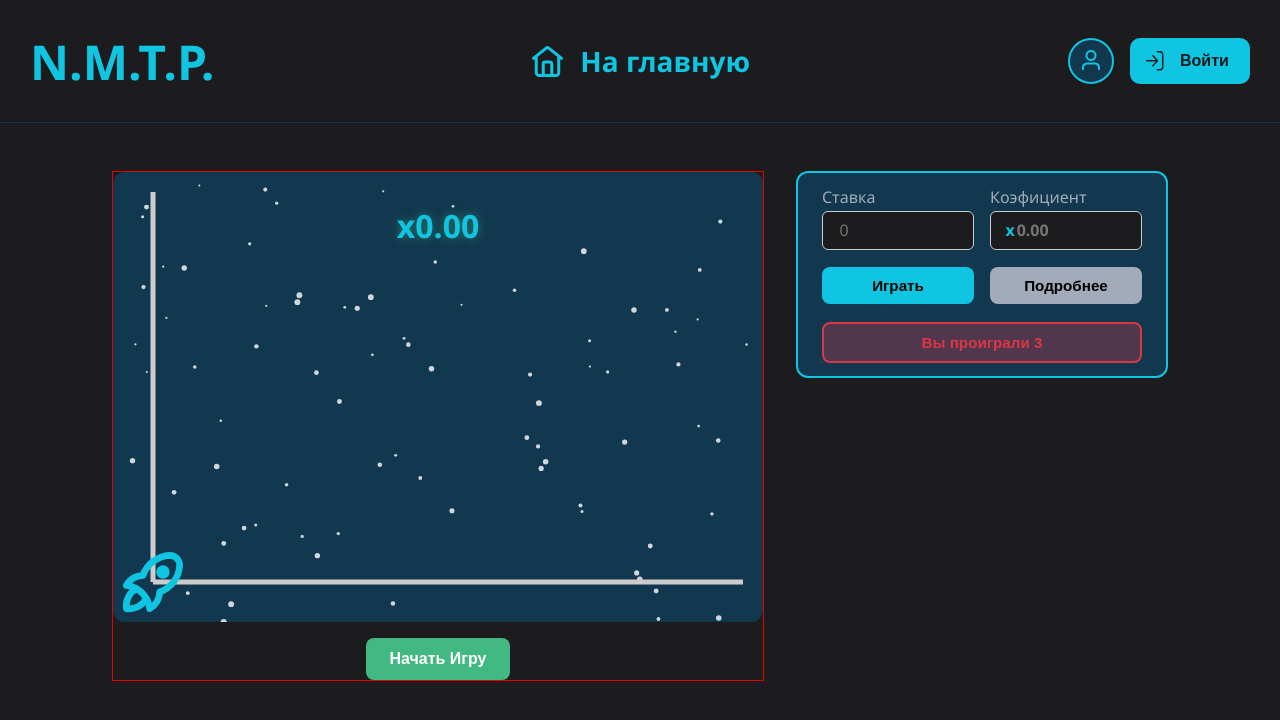
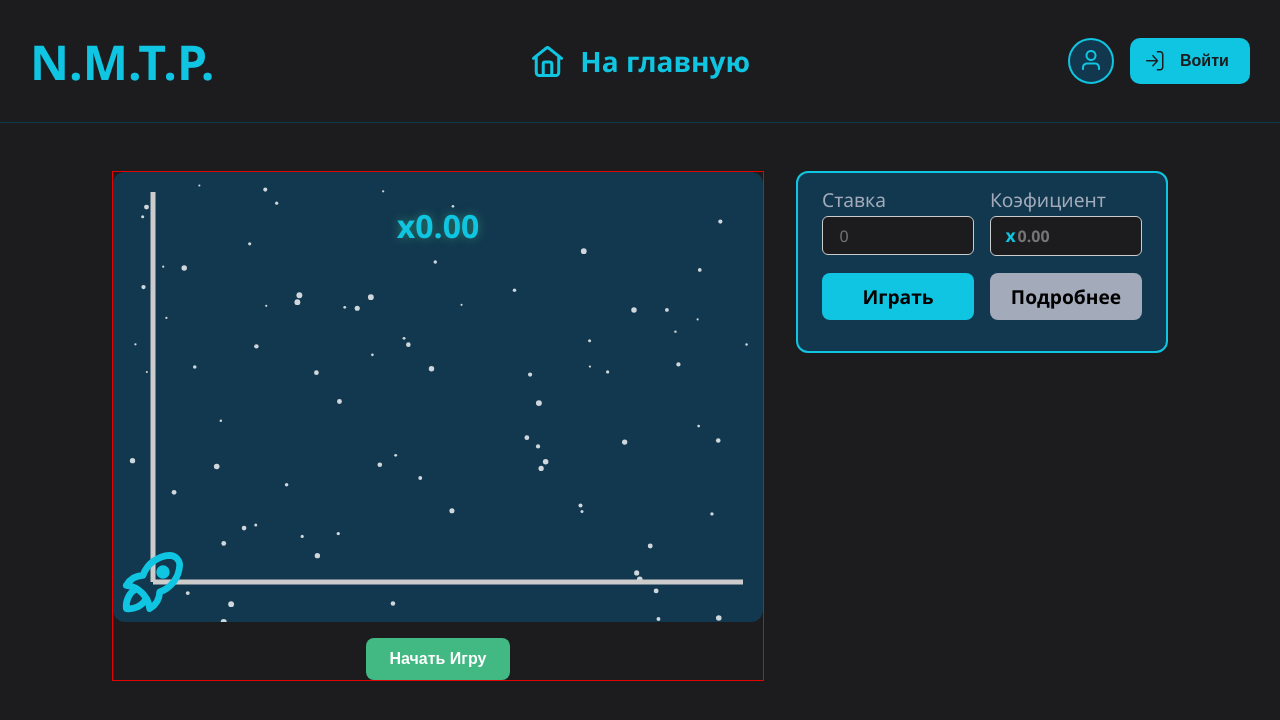
Before and after one commit to pkabkov/casino-nmtp, a Nuxt app in the folder nmtp-front/: page /rocket in a window 1280 px wide. Shown: the top 720 px of the page. Built offline with nearby package versions, Linux system fonts and the light colour scheme.

Commit message:
Добавлен механизм для работы с данными карточки для ставок. Добавлен обработчик запроса ставки для ракеты

```diff
--- a/nmtp-front/components/app/FormField.vue
+++ b/nmtp-front/components/app/FormField.vue
@@ -17,7 +17,6 @@ const emit = defineEmits<{
 const localValue = computed({
   get: () => props.modelValue ?? '',
   set: (val: string) => {emit('update:modelValue', val)
-
     }
 })
 
--- a/nmtp-front/components/app/GameBet.vue
+++ b/nmtp-front/components/app/GameBet.vue
@@ -1,29 +1,50 @@
 <script setup lang="ts">
-const won = ref('lost')
-const amount = ref(3)
 
-const showResultButton = computed(() => won.value === 'won' || won.value === 'lost')
+const props = defineProps<{
+  balance: number,
+  win?: boolean,
+  wonLostAmount?: number,
 
-const resultButtonClass = computed(() =>
-  won.value === 'won' ? 'rocketmine-btn--won' : 'rocketmine-btn--lost'
+}>()
+
+
+
+const betAmount = ref()
+const coefAmount = ref()
+
+const showResultButton = computed(() => props.win != null)
+
+const resultButtonText = computed(() => {
+  if (props.win === null || props.wonLostAmount === null ) return ''
+  return `Вы ${props.win ? 'выиграли' : 'проиграли'} ${props.wonLostAmount}`
+})
+
+const resultButtonClass = computed(() => {
+  if (props.win == null) return 'btn--undefined'
+  return props.win ? 'btn--won' : 'btn--lost'
+})
+const emit = defineEmits(['submit'])
+
+function submitForm(){
+  emit('submit',
+    {
+      bet: betAmount.value,
+      coef: coefAmount.value
+    }
   )
+}
+
 </script>
 
 <template>
   <div class="bet-table">
-    <!-- <div class="table-row"> -->
-      <!-- <div class="table-cell">Ставка</div> -->
-      <!-- <div class="table-cell">Коэфициент</div> -->
-    <!-- </div> -->
-
       <div class="table-row">
-
           <div class="table-cell">
             <div class="table-half-header">
               <div class="table-cell">Ставка</div>
               <div class="coef-wrapper">
-            <!-- <span class="coef-prefix">{{ '' }}</span> -->
               <input
+                v-model="betAmount"
                 type="number"
                 min="1"
                 step="1"
@@ -39,6 +60,7 @@ const resultButtonClass = computed(() =>
               <div class="coef-wrapper">
                 <span class="coef-prefix">x</span>
                 <input
+                  v-model="coefAmount"
                   type="number"
                   min="0.01"
                   step="0.01"
@@ -50,20 +72,19 @@ const resultButtonClass = computed(() =>
           </div>
       </div>
 
-    <div class="table-row rocketmine-actions">
-      <button class="rocketmine-btn">Играть</button>
-      <button class="rocketmine-btn rocketmine-btn--secondary">Подробнее</button>
+      <div class="table-row">
+        <button class="btn" type="submit" @click="submitForm" >Играть</button>
+        <button class="btn btn--secondary">Подробнее</button>
       </div>
       <div class="table-row">
         <button
             v-if="showResultButton"
-          class="rocketmine-btn result-btn"
+            class="btn result-btn"
             :class="resultButtonClass"
           >
-          {{ 'Вы' + ' ' + (won === 'won' ? 'выиграли' : 'проиграли') + ' ' + amount}}
+            {{ resultButtonText}}
           </button>
       </div>
-
   </div>
 </template>
 
@@ -72,6 +93,7 @@ const resultButtonClass = computed(() =>
   display: flex;
   flex-direction: column;
   gap: 0.2rem;
+  font-size: 1.2rem;
 }
 .bet-table {
   width: 100%;
@@ -106,7 +128,7 @@ const resultButtonClass = computed(() =>
   font-family: 'Segoe UI', SegoeUI;
   font-weight: 400;
   font-style: normal;
-  /* text-align: center; */
+
 }
 
 .bet-input:focus,
@@ -152,6 +174,7 @@ const resultButtonClass = computed(() =>
   width: 100%;
   box-sizing: border-box;
   background-color: rgba(28, 28, 31, 1);
+  font-size: 1.1rem;
 }
 
 .coef-prefix {
@@ -171,36 +194,39 @@ const resultButtonClass = computed(() =>
   margin: 0;
 }
 
-.rocketmine-btn {
+.btn {
   flex: 1;
   padding: 10px 0;
   border: none;
   border-radius: 8px;
   cursor: pointer;
+  font-family: 'Segoe UI';
   font-weight: 600;
-  font-size: 0.95rem;
+  font-style: normal;
+  font-size: 1.2rem;
   background: rgba(16, 197, 225, 1);
   color: rgba(28, 28, 31, 1)te;
+
 }
 
-.rocketmine-btn:hover {
+.btn:hover {
   background: rgba(16, 197, 225, 0.4);
 }
 
 
 
-.rocketmine-btn--secondary {
+.btn--secondary {
   background: rgba(163, 171, 186, 1);
 }
 
-.rocketmine-btn--secondary:hover {
+.btn--secondary:hover {
   background: rgba(163, 171, 186, 0.4);
 }
 .result-btn {
   flex: 1;
 }
 
-.rocketmine-btn--won {
+.btn--won {
   background-color: rgba(40, 167, 69, 0.3);
   border: 2px solid rgba(40, 167, 69, 1);
   color: rgba(40, 167, 69, 1);
@@ -208,11 +234,11 @@ const resultButtonClass = computed(() =>
   font-weight: bold;
   cursor:auto;
 }
-.rocketmine-btn--won:hover{
+.btn--won:hover{
   background-color: rgba(40, 167, 69, 0.3);
 }
 
-.rocketmine-btn--lost {
+.btn--lost {
   background-color: rgba(220, 53, 69, 0.3);
   border: 2px solid rgba(220, 53, 69, 1);
   color: rgba(220, 53, 69, 1);
@@ -220,8 +246,11 @@ const resultButtonClass = computed(() =>
   font-weight: bold;
   cursor:auto;
 }
-.rocketmine-btn--lost:hover{
+.btn--lost:hover{
   background-color: rgba(220, 53, 69, 0.3);
+}
+.btn--undefined{
+  visibility: hidden;
 }
 
 </style>
--- a/nmtp-front/pages/rocket.vue
+++ b/nmtp-front/pages/rocket.vue
@@ -2,6 +2,8 @@ what should be the color of graph where rocket flies
 <script setup lang="ts">
 import { ref, onMounted, onBeforeUnmount } from 'vue'
 import gsap from 'gsap'
+import type { RocketBet } from '~/types/rocketBet'
+import type { RocketBetCard } from '~/types/rocketBetCard'
 
 const targetY = ref(400)
 const maxXParam = ref(600)
@@ -101,7 +103,6 @@ function drawBackground(ctx: CanvasRenderingContext2D) {
     ctx.arc(s.x, s.y, s.size, 0, Math.PI * 2)
     ctx.fill()
 
-    // Move star leftward
     s.x -= s.speed
     if (s.x < 0) {
       s.x = displayWidth + 5
@@ -234,6 +235,34 @@ onBeforeUnmount(() => {
   gsap.killTweensOf(multiplier)
   gsap.killTweensOf(multiplierScale)
 })
+const bet = ref()
+const coef = ref()
+const win = ref()
+const balance = ref()
+const wonLostAmount = ref()
+async function placeBet({ bet: betValue, coef: coefValue }: RocketBetCard){
+  bet.value = betValue
+  coef.value = coefValue
+
+  try {
+    const res = await $fetch<RocketBet>('/api/rocket', {
+      method: 'POST',
+      body: {
+        bet: bet.value,
+        coef: coef.value,
+      }
+    })
+
+    animationDuration.value = res.animTime
+    maxMultiplier.value = res.coef
+    win.value = res.win
+    balance.value = res.balance
+    wonLostAmount.value = res.wonLostAmount
+
+    startGame()
+  } catch (err) { }
+}
+
 </script>
 
 <template>
@@ -247,7 +276,7 @@ onBeforeUnmount(() => {
       <button @click="startGame">Начать Игру</button>
 
     </div>
-      <AppGameBet />
+      <AppGameBet @submit="placeBet" :won-lost-amount="wonLostAmount" :win="win" :balance="balance"/>
   </section>
 </template>
 
@@ -275,7 +304,7 @@ onBeforeUnmount(() => {
   position: absolute;
   top: 2rem;
   font-size: 2rem;
-  color: "#10C5E1";
+  color: #10C5E1;
   font-weight: bold;
   text-shadow: 0 0 10px #42b88388;
   transition: transform 0.2s ease-out;
--- /dev/null
+++ b/nmtp-front/types/rocketBetCard.d.ts
@@ -0,0 +1,4 @@
+export interface RocketBetCard {
+  bet: number,
+  coef: number
+}
```
Also changed, not shown: nmtp-front/types/rocketBet.d.ts (added, +8 -0 lines), 1 other file (tests, documents, lock files or other folders). Lines whose indentation alone changed are shown as unchanged.
